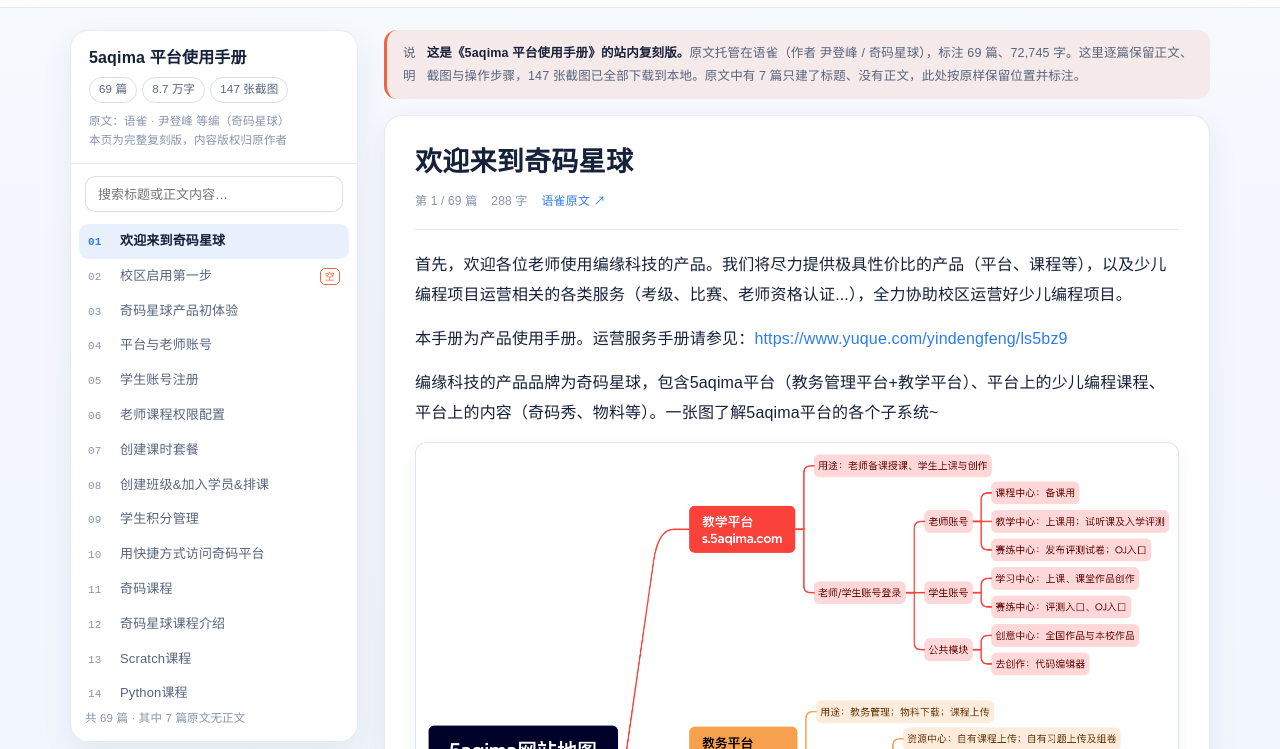
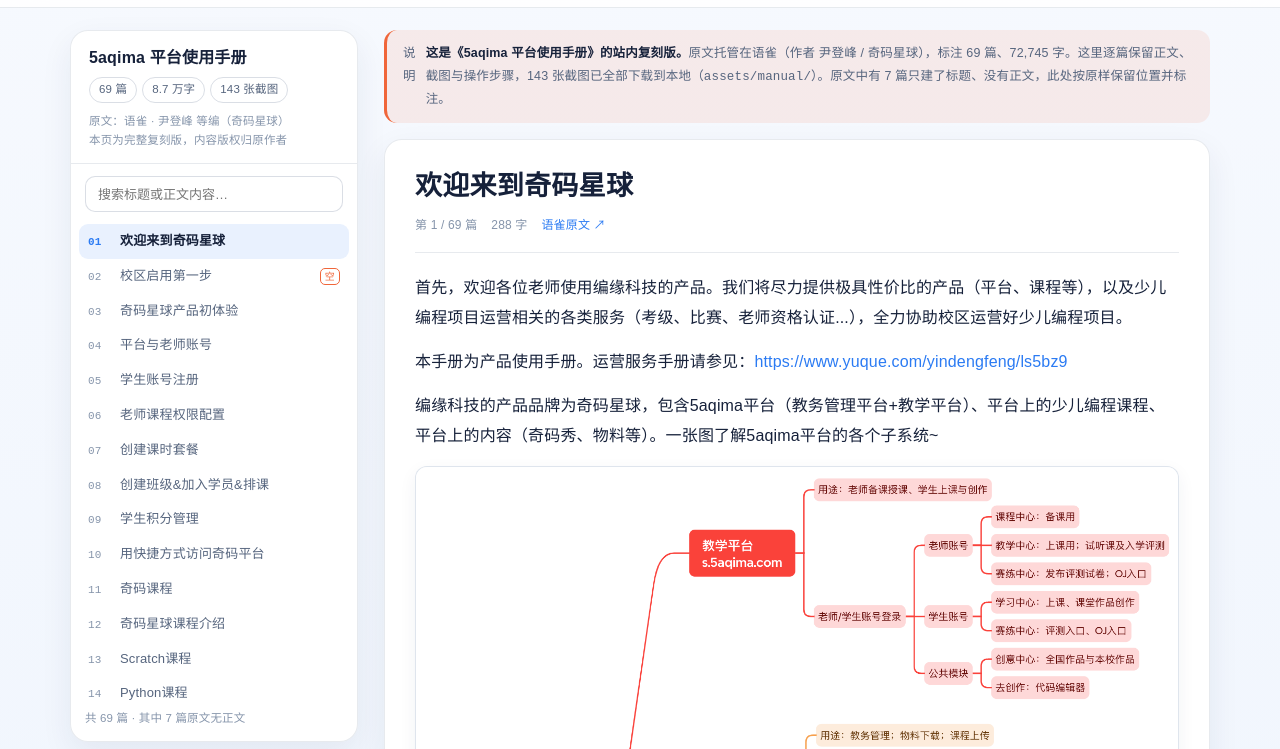
Before and after one commit to zhuchengquan/codeleap-site, a plain HTML site: page manual.html in a window 1280 px wide. Shown: the part 51-800 px from the top of the page. Drawn offline with Linux system fonts and the light colour scheme; a web font is replaced by a local one.

Commit message:
docs: 手册页说明中的截图数量校正为 143（剔除 4 个 UI 图标）

```diff
--- a/manual.html
+++ b/manual.html
@@ -129,7 +129,7 @@ footer a{color:var(--primary)}
   <aside id="aside">
     <div class="book">
       <div class="nm">5aqima 平台使用手册</div>
-      <div class="st"><span>69 篇</span><span>8.7 万字</span><span>147 张截图</span></div>
+      <div class="st"><span>69 篇</span><span>8.7 万字</span><span>143 张截图</span></div>
       <div class="by">原文：语雀 · 尹登峰 等编（奇码星球）<br>本页为完整复刻版，内容版权归原作者</div>
     </div>
     <div class="search-wrap"><input class="search" id="search" type="search" placeholder="搜索标题或正文内容…" autocomplete="off"></div>
@@ -206,7 +206,7 @@ footer a{color:var(--primary)}
   </aside>
 
   <main>
-    <div class="note-top"><span>说明</span><p style="margin:0"><b>这是《5aqima 平台使用手册》的站内复刻版。</b>原文托管在语雀（作者 尹登峰 / 奇码星球），标注 69 篇、72,745 字。这里逐篇保留正文、截图与操作步骤，147 张截图已全部下载到本地。原文中有 7 篇只建了标题、没有正文，此处按原样保留位置并标注。</p></div>
+    <div class="note-top"><span>说明</span><p style="margin:0"><b>这是《5aqima 平台使用手册》的站内复刻版。</b>原文托管在语雀（作者 尹登峰 / 奇码星球），标注 69 篇、72,745 字。这里逐篇保留正文、截图与操作步骤，143 张截图已全部下载到本地（<code>assets/manual/</code>）。原文中有 7 篇只建了标题、没有正文，此处按原样保留位置并标注。</p></div>
     <article class="doc" id="d1" data-i="1" data-title="欢迎来到奇码星球">
 <h1 class="doc-title">欢迎来到奇码星球</h1>
 <div class="doc-meta"><span>第 1 / 69 篇</span><span>288 字</span><a href="https://www.yuque.com/yindengfeng/raac0v/kik7dhqkkxlvnqlm" target="_blank" rel="noopener noreferrer">语雀原文 ↗</a></div>
```
